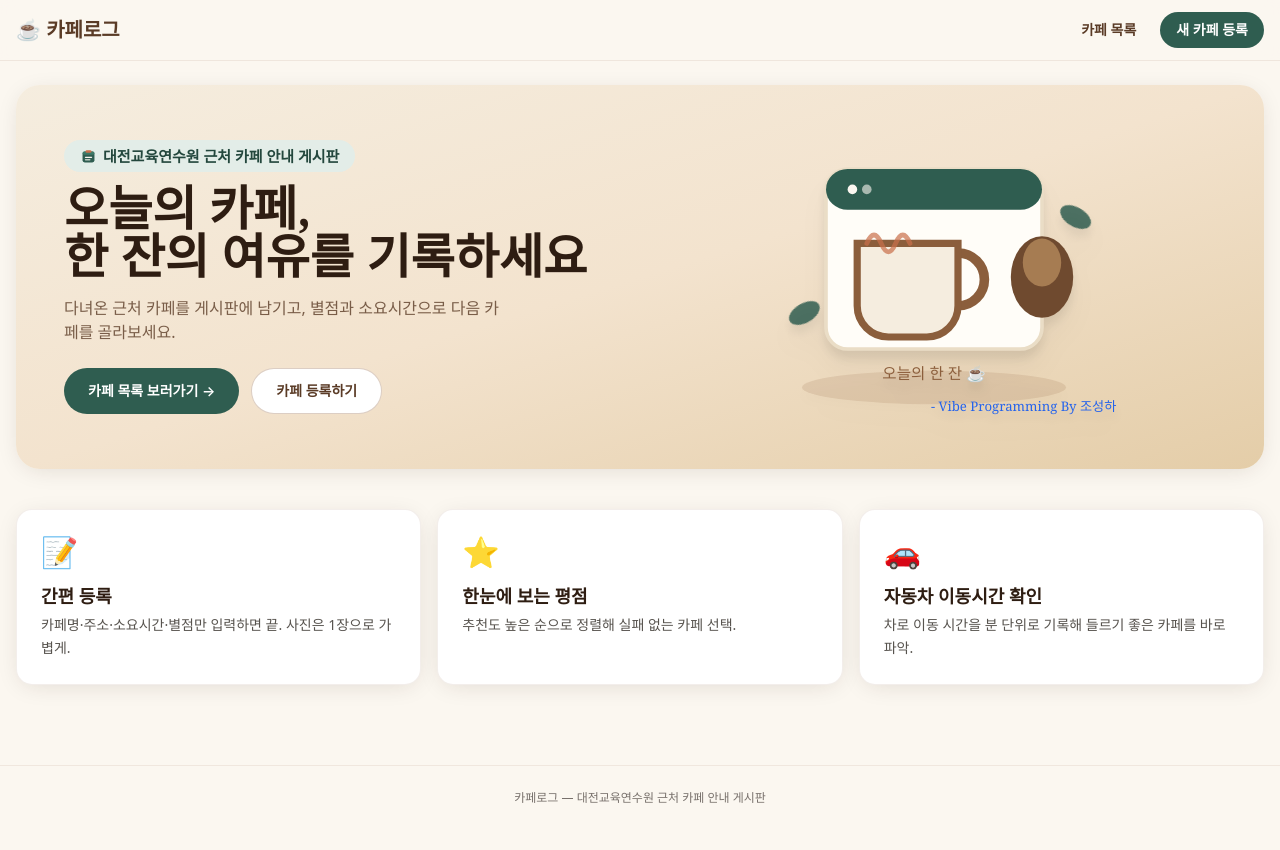
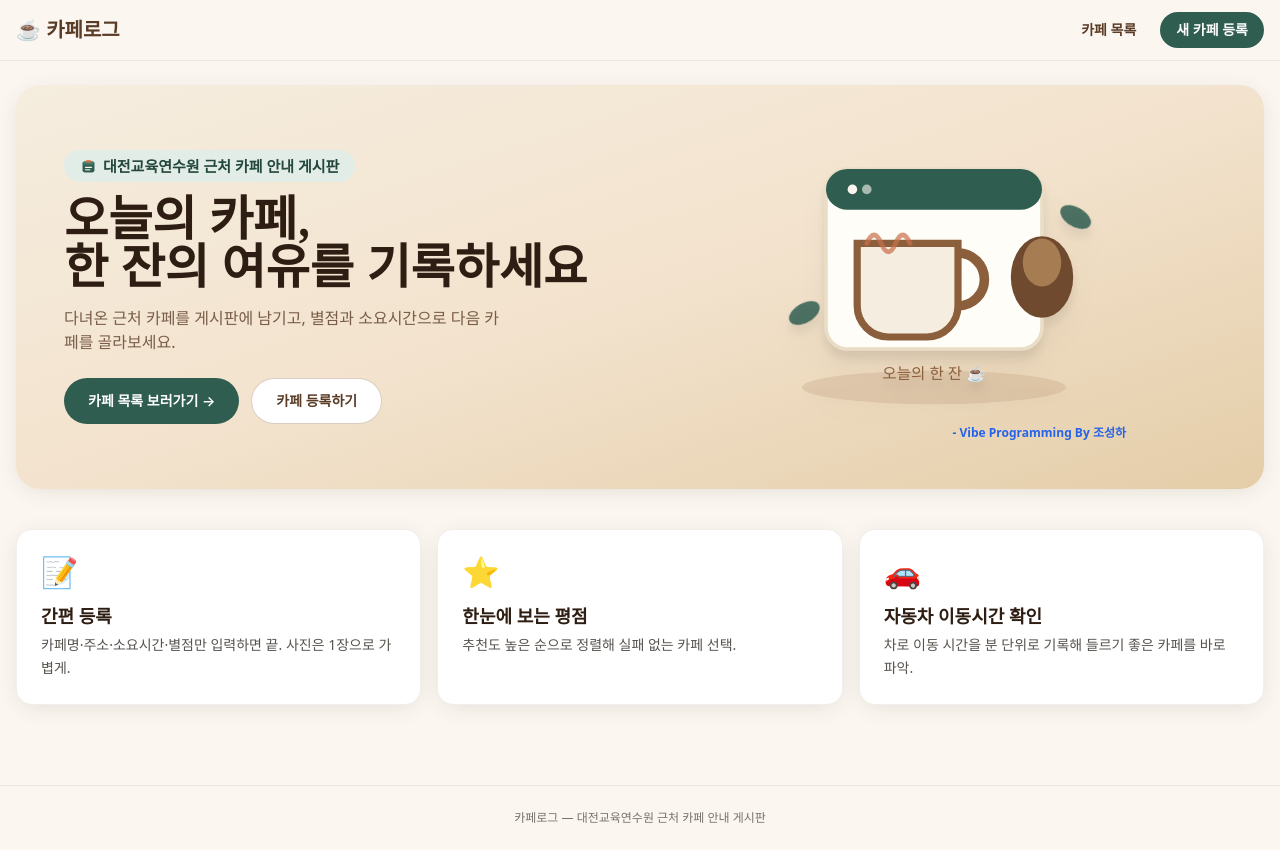
Before and after one commit to csh1975/CafeInfo, a Next.js app: page / in a window 1280 px wide. Built offline with nearby package versions, Linux system fonts and the light colour scheme.

Commit message:
style: 제작 크레딧 문구를 이미지 밖 우측 하단으로 이동
Ultraworked with [Sisyphus](https://github.com/code-yeongyu/oh-my-openagent)

Co-authored-by: Sisyphus <clio-agent@sisyphuslabs.ai>

```diff
--- a/app/page.tsx
+++ b/app/page.tsx
@@ -57,8 +57,8 @@ export default function Home() {
                 <ellipse cx="278" cy="70" rx="14" ry="8" transform="rotate(30 278 70)" />
               </g>
               <text x="160" y="205" textAnchor="middle" fontSize="13" fill="#8B5E3C" fontFamily="Georgia, serif">오늘의 한 잔 ☕</text>
-              <text x="312" y="232" textAnchor="end" fontSize="11" fill="#2563EB" fontFamily="Georgia, serif">- Vibe Programming By 조성하</text>
             </svg>
+            <p className="mt-1 text-right text-xs font-semibold" style={{ color: "#2563EB" }}>- Vibe Programming By 조성하</p>
           </div>
         </div>
       </section>
```
